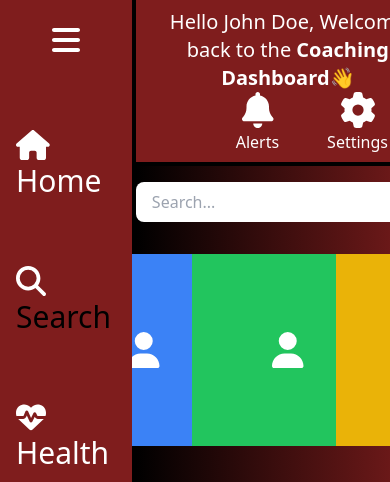
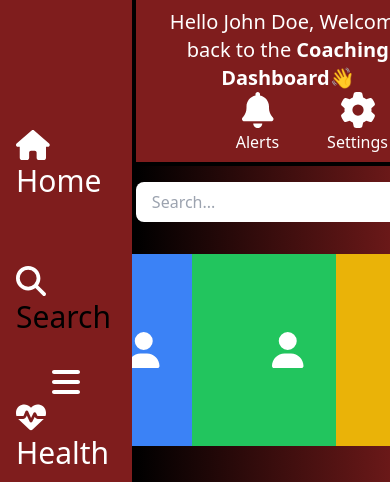
Before and after one commit to CSU-Northridge-ARCS-Dev/coaching-dashboard, a React (Vite) app: page /search in a window 390 px wide. Shown: the top 482 px of the page. Built offline with nearby package versions, Linux system fonts and the light colour scheme.

Commit message:
Update Navbar component to include a responsive menu button and adjust background size

```diff
--- a/src/Components/Navbar.jsx
+++ b/src/Components/Navbar.jsx
@@ -15,9 +15,9 @@ const Navbar = () => {
   const [isOpen, setIsOpen] = useState(false);
 
   return (
-    <div className={`tw-bg-red-900 tw-flex tw-flex-wrap tw-items-center tw-p-4 tw-justify-center ${isOpen ? 'tw-w-16' : 'tw-w-full'} tw-relative`}>
+    <div className={`tw-bg-red-900 tw-flex tw-flex-wrap tw-items-center tw-p-4 tw-justify-center ${isOpen ? 'tw-w-16 tw-h-16' : 'tw-w-full tw-h-auto'} tw-relative`}>
       <button
-        className="tw-text-white tw-lg:hidden tw-p-2 tw-absolute tw-top-4"
+        className="tw-text-white tw-lg:hidden tw-p-8 tw-absolute tw-top"
         onClick={() => setIsOpen(!isOpen)}
       >
         <FontAwesomeIcon icon={faBars} size="2x"/>
```
